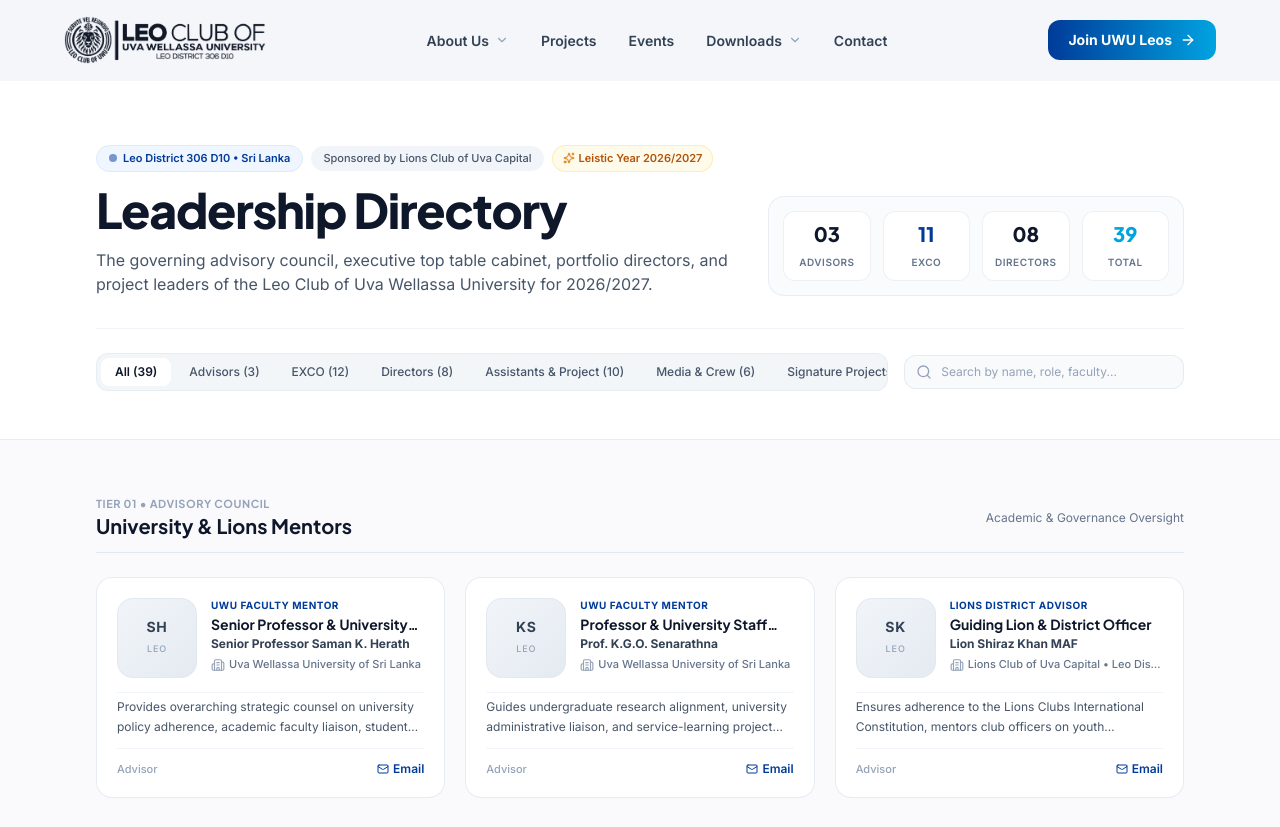
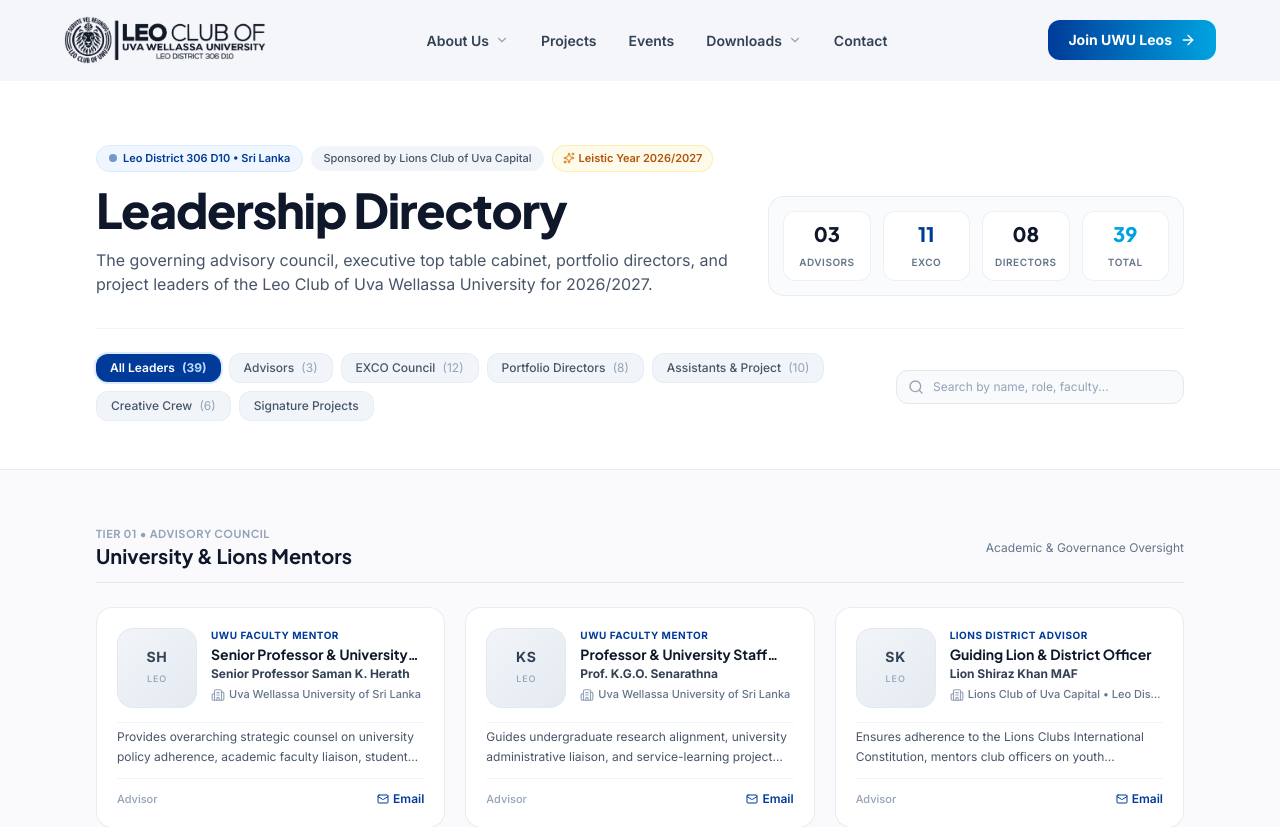
Before and after one commit to Nimesha-Kavindu/uwuleos, a Next.js app: page /board in a window 1280 px wide. Shown: the top 827 px of the page. Built offline with nearby package versions, Linux system fonts and the light colour scheme; no server answers; the database is empty.

Commit message:
feat: add global styles and leadership board directory page

```diff
--- a/src/app/board/page.tsx
+++ b/src/app/board/page.tsx
@@ -276,84 +276,84 @@
             </div>
           </div>
 
-          {/* Search & Filter Bar */}
-          <div className="pt-6 border-t border-slate-100 flex flex-col md:flex-row md:items-center justify-between gap-4">
+          {/* Search & Filter Toolbar */}
+          <div className="pt-6 border-t border-slate-100 flex flex-col lg:flex-row lg:items-center justify-between gap-4">
 
-            {/* Minimal Filter Tabs */}
-            <div className="flex items-center gap-1 bg-slate-100/90 p-1 rounded-xl border border-slate-200/70 overflow-x-auto max-w-full">
+            {/* Clean Wrapping Category Pills */}
+            <div className="flex flex-wrap items-center gap-2">
               <button
                 type="button"
                 onClick={() => setActiveTab("all")}
-                className={`px-3.5 py-1.5 rounded-lg text-xs font-medium transition-all whitespace-nowrap ${
+                className={`px-3.5 py-1.5 rounded-xl text-xs transition-all ${
                   activeTab === "all"
-                    ? "bg-white text-slate-900 shadow-xs font-semibold"
-                    : "text-slate-600 hover:text-slate-900"
+                    ? "bg-[#003B99] text-white shadow-xs font-semibold ring-2 ring-blue-100"
+                    : "bg-slate-100 hover:bg-slate-200/80 text-slate-600 hover:text-slate-900 border border-slate-200/60 font-medium"
                 }`}
               >
-                All ({totalCount})
+                All Leaders <span className={activeTab === "all" ? "text-blue-200 font-bold ml-1" : "text-slate-400 font-normal ml-1"}>({totalCount})</span>
               </button>
               <button
                 type="button"
                 onClick={() => setActiveTab("advisory")}
-                className={`px-3.5 py-1.5 rounded-lg text-xs font-medium transition-all whitespace-nowrap ${
+                className={`px-3.5 py-1.5 rounded-xl text-xs transition-all ${
                   activeTab === "advisory"
-                    ? "bg-white text-slate-900 shadow-xs font-semibold"
-                    : "text-slate-600 hover:text-slate-900"
+                    ? "bg-[#003B99] text-white shadow-xs font-semibold ring-2 ring-blue-100"
+                    : "bg-slate-100 hover:bg-slate-200/80 text-slate-600 hover:text-slate-900 border border-slate-200/60 font-medium"
                 }`}
               >
-                Advisors ({ADVISORY_MEMBERS.length})
+                Advisors <span className={activeTab === "advisory" ? "text-blue-200 font-bold ml-1" : "text-slate-400 font-normal ml-1"}>({ADVISORY_MEMBERS.length})</span>
               </button>
               <button
                 type="button"
                 onClick={() => setActiveTab("exco")}
-                className={`px-3.5 py-1.5 rounded-lg text-xs font-medium transition-all whitespace-nowrap ${
+                className={`px-3.5 py-1.5 rounded-xl text-xs transition-all ${
                   activeTab === "exco"
-                    ? "bg-white text-slate-900 shadow-xs font-semibold"
-                    : "text-slate-600 hover:text-slate-900"
+                    ? "bg-[#003B99] text-white shadow-xs font-semibold ring-2 ring-blue-100"
+                    : "bg-slate-100 hover:bg-slate-200/80 text-slate-600 hover:text-slate-900 border border-slate-200/60 font-medium"
                 }`}
               >
-                EXCO ({EXCO_OFFICERS.length + 1 + (IPP_DATA ? 1 : 0)})
+                EXCO Council <span className={activeTab === "exco" ? "text-blue-200 font-bold ml-1" : "text-slate-400 font-normal ml-1"}>({EXCO_OFFICERS.length + 1 + (IPP_DATA ? 1 : 0)})</span>
               </button>
               <button
                 type="button"
                 onClick={() => setActiveTab("directors")}
-                className={`px-3.5 py-1.5 rounded-lg text-xs font-medium transition-all whitespace-nowrap ${
+                className={`px-3.5 py-1.5 rounded-xl text-xs transition-all ${
                   activeTab === "directors"
-                    ? "bg-white text-slate-900 shadow-xs font-semibold"
-                    : "text-slate-600 hover:text-slate-900"
+                    ? "bg-[#003B99] text-white shadow-xs font-semibold ring-2 ring-blue-100"
+                    : "bg-slate-100 hover:bg-slate-200/80 text-slate-600 hover:text-slate-900 border border-slate-200/60 font-medium"
                 }`}
               >
-                Directors ({DIRECTORS.length})
+                Portfolio Directors <span className={activeTab === "directors" ? "text-blue-200 font-bold ml-1" : "text-slate-400 font-normal ml-1"}>({DIRECTORS.length})</span>
               </button>
               <button
                 type="button"
                 onClick={() => setActiveTab("assistants")}
-                className={`px-3.5 py-1.5 rounded-lg text-xs font-medium transition-all whitespace-nowrap ${
+                className={`px-3.5 py-1.5 rounded-xl text-xs transition-all ${
                   activeTab === "assistants"
-                    ? "bg-white text-slate-900 shadow-xs font-semibold"
-                    : "text-slate-600 hover:text-slate-900"
+                    ? "bg-[#003B99] text-white shadow-xs font-semibold ring-2 ring-blue-100"
+                    : "bg-slate-100 hover:bg-slate-200/80 text-slate-600 hover:text-slate-900 border border-slate-200/60 font-medium"
                 }`}
               >
-                Assistants &amp; Project ({ASSISTANT_DIRECTORS.length})
+                Assistants &amp; Project <span className={activeTab === "assistants" ? "text-blue-200 font-bold ml-1" : "text-slate-400 font-normal ml-1"}>({ASSISTANT_DIRECTORS.length})</span>
               </button>
               <button
                 type="button"
                 onClick={() => setActiveTab("crew")}
-                className={`px-3.5 py-1.5 rounded-lg text-xs font-medium transition-all whitespace-nowrap ${
+                className={`px-3.5 py-1.5 rounded-xl text-xs transition-all ${
                   activeTab === "crew"
-                    ? "bg-white text-slate-900 shadow-xs font-semibold"
-                    : "text-slate-600 hover:text-slate-900"
+                    ? "bg-[#003B99] text-white shadow-xs font-semibold ring-2 ring-blue-100"
+                    : "bg-slate-100 hover:bg-slate-200/80 text-slate-600 hover:text-slate-900 border border-slate-200/60 font-medium"
                 }`}
               >
-                Media &amp; Crew ({CREATIVE_CREW.length})
+                Creative Crew <span className={activeTab === "crew" ? "text-blue-200 font-bold ml-1" : "text-slate-400 font-normal ml-1"}>({CREATIVE_CREW.length})</span>
               </button>
               <button
                 type="button"
                 onClick={() => setActiveTab("initiatives")}
-                className={`px-3.5 py-1.5 rounded-lg text-xs font-medium transition-all whitespace-nowrap ${
+                className={`px-3.5 py-1.5 rounded-xl text-xs transition-all ${
                   activeTab === "initiatives"
-                    ? "bg-white text-slate-900 shadow-xs font-semibold"
-                    : "text-slate-600 hover:text-slate-900"
+                    ? "bg-[#003B99] text-white shadow-xs font-semibold ring-2 ring-blue-100"
+                    : "bg-slate-100 hover:bg-slate-200/80 text-slate-600 hover:text-slate-900 border border-slate-200/60 font-medium"
                 }`}
               >
                 Signature Projects
@@ -361,14 +361,14 @@
             </div>
 
             {/* Live Search Input */}
-            <div className="relative w-full md:w-72">
+            <div className="relative w-full lg:w-72 shrink-0">
               <Search className="w-4 h-4 text-slate-400 absolute left-3 top-1/2 -translate-y-1/2" />
               <input
                 type="text"
                 value={searchQuery}
                 onChange={(e) => setSearchQuery(e.target.value)}
                 placeholder="Search by name, role, faculty..."
-                className="w-full pl-9 pr-8 py-2 bg-slate-50 hover:bg-slate-100/80 focus:bg-white text-xs rounded-xl border border-slate-200/80 focus:border-[#003B99] focus:outline-none focus:ring-2 focus:ring-blue-100 transition-all text-slate-900 placeholder:text-slate-400"
+                className="w-full pl-9 pr-8 py-2 bg-slate-50 hover:bg-slate-100/80 focus:bg-white text-xs rounded-xl border border-slate-200 focus:border-[#003B99] focus:outline-none focus:ring-2 focus:ring-blue-100 transition-all text-slate-900 placeholder:text-slate-400 shadow-2xs"
               />
               {searchQuery && (
                 <button
--- a/src/app/globals.css
+++ b/src/app/globals.css
@@ -101,3 +101,12 @@
     transform: translateX(100%);
   }
 }
+
+/* Hide scrollbar utility */
+.no-scrollbar::-webkit-scrollbar {
+  display: none;
+}
+.no-scrollbar {
+  -ms-overflow-style: none;
+  scrollbar-width: none;
+}
```
